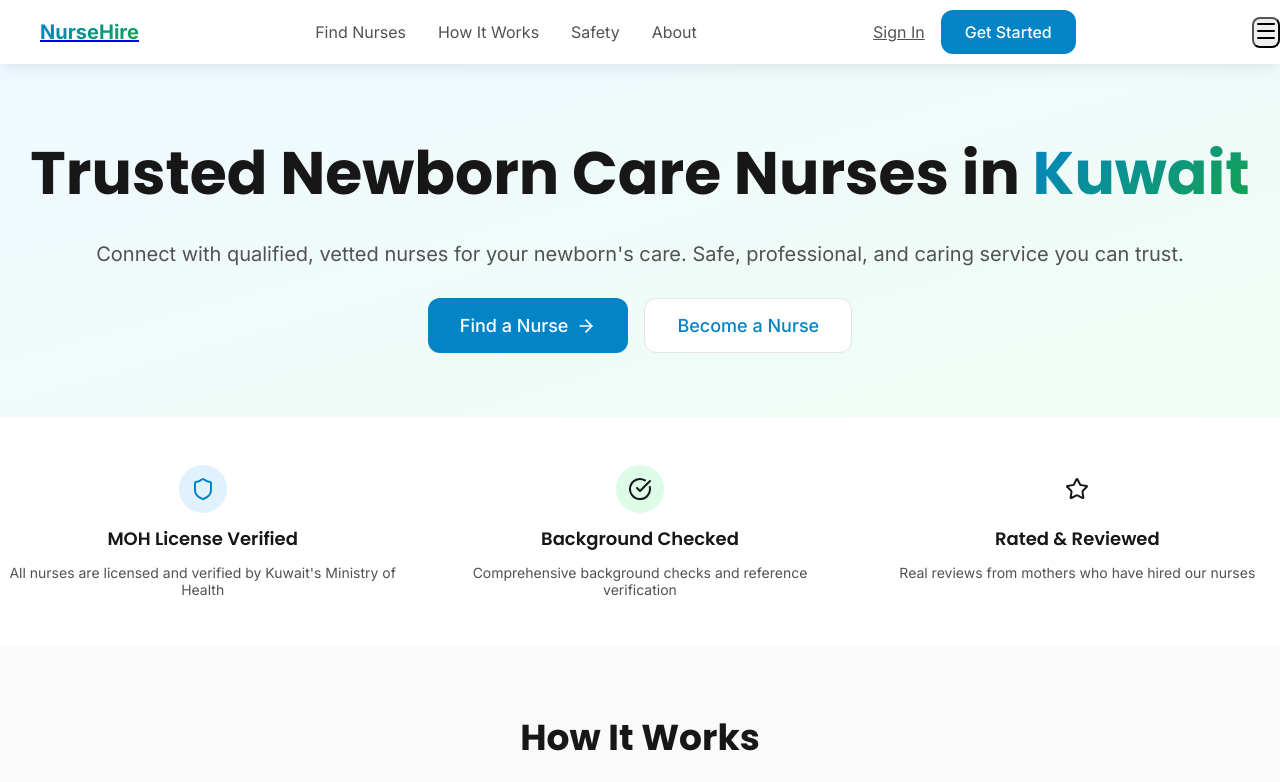
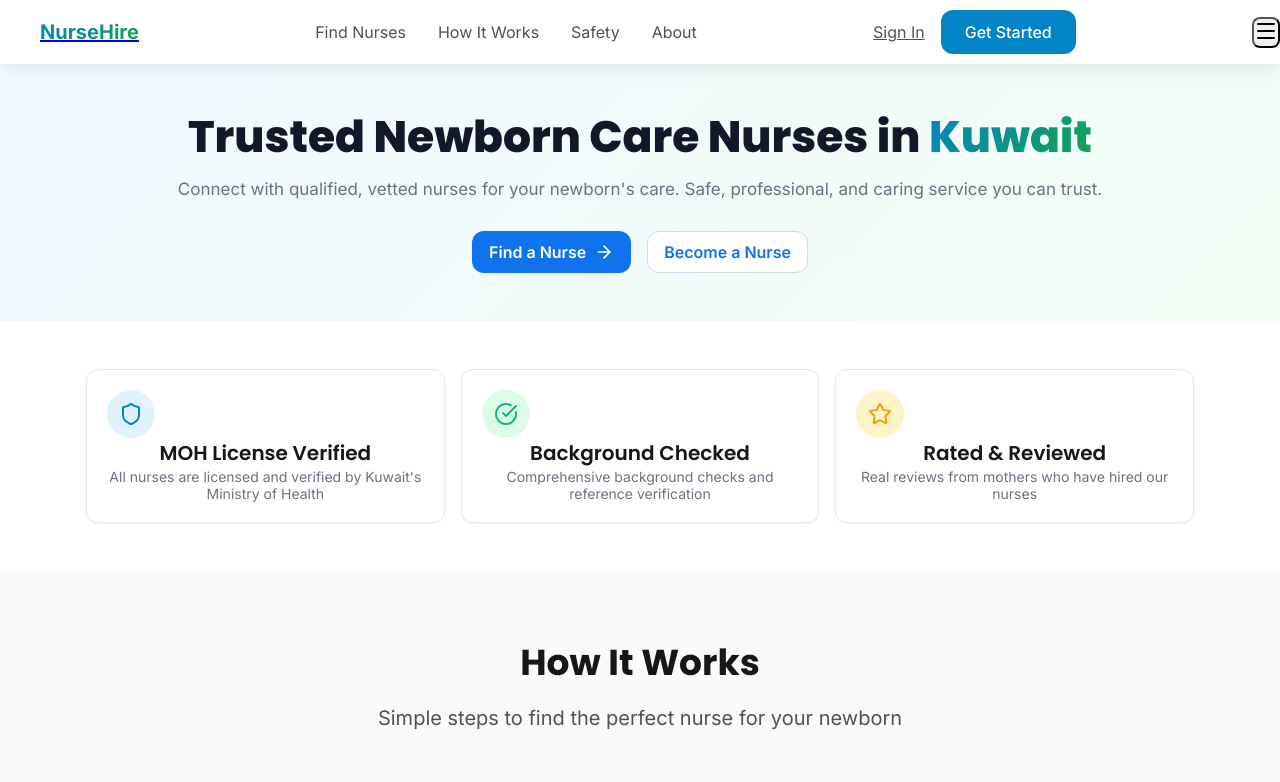
Before and after one commit to mohamadalmarzouq/NurseHire, a Next.js app: page / in a window 1280 px wide. Shown: the top 782 px of the page. Built offline with nearby package versions, Linux system fonts and the light colour scheme; no server answers.

Commit message:
Add NurseHire UI tokens; apply to homepage, mother dashboard, and nurses list

```diff
--- a/src/app/globals.css
+++ b/src/app/globals.css
@@ -850,3 +850,49 @@ nav a:hover {
 .step-line.inactive {
   background: #e5e5e5;
 }
+
+/* =============== NurseHire UI tokens (non-breaking) =============== */
+:root{
+  --nh-primary:#0F73EE; --nh-primary-600:#1D4ED8; --nh-secondary:#10B981; --nh-accent:#F59E0B;
+  --nh-text:#111827; --nh-muted:#6B7280; --nh-line:#E5E7EB; --nh-bg:#F9FAFB; --nh-surface:#FFFFFF;
+  --nh-radius:12px; --nh-radius-lg:20px; --nh-shadow:0 6px 20px rgba(2,6,23,.06);
+  --nh-shadow-sm:0 1px 2px rgba(2,6,23,.06); --nh-focus:0 0 0 3px rgba(15,115,238,.15);
+}
+
+.nh-section{padding:48px 0;background:var(--nh-bg)}
+.nh-container{max-width:1140px;margin:0 auto;padding:0 16px}
+.nh-grid{display:grid;gap:16px}
+@media (min-width:768px){.nh-grid-2{grid-template-columns:repeat(2,1fr)}.nh-grid-3{grid-template-columns:repeat(3,1fr)}}
+
+.nh-card{background:var(--nh-surface);border:1px solid var(--nh-line);border-radius:var(--nh-radius);box-shadow:var(--nh-shadow-sm);padding:20px}
+.nh-card--lift:hover{transform:translateY(-4px);box-shadow:var(--nh-shadow);transition:transform .18s ease,box-shadow .18s ease}
+
+.nh-h1{font-weight:800;font-size:clamp(28px,4.5vw,44px);line-height:1.15;color:var(--nh-text)}
+.nh-h2{font-weight:700;font-size:clamp(22px,3.2vw,30px);line-height:1.2;color:var(--nh-text)}
+.nh-sub{color:var(--nh-muted);font-size:17px}
+
+.nh-btn{display:inline-flex;align-items:center;gap:8px;padding:10px 16px;border-radius:12px;font-weight:600;border:1px solid transparent;transition:all .18s ease;cursor:pointer;text-decoration:none}
+.nh-btn--primary{background:var(--nh-primary);color:#fff}
+.nh-btn--primary:hover{background:var(--nh-primary-600);transform:translateY(-1px)}
+.nh-btn--ghost{background:#fff;color:var(--nh-primary);border-color:#C7DAFE}
+.nh-btn--ghost:hover{background:#F5F8FF}
+
+.nh-badge{display:inline-flex;align-items:center;gap:6px;padding:4px 10px;border-radius:999px;font-size:12px;font-weight:600;border:1px solid var(--nh-line);color:var(--nh-muted);background:#fff}
+.nh-badge--ok{color:#065F46;border-color:#A7F3D0;background:#ECFDF5}
+.nh-badge--warn{color:#92400E;border-color:#FDE68A;background:#FFFBEB}
+.nh-badge--info{color:#1E3A8A;border-color:#BFDBFE;background:#EFF6FF}
+
+.nh-row{display:flex;align-items:center;justify-content:space-between;padding:14px 16px;border:1px solid var(--nh-line);border-radius:12px;background:#fff}
+.nh-row:hover{box-shadow:var(--nh-shadow-sm)}
+
+.nh-input{width:100%;padding:10px 12px;border:1px solid var(--nh-line);border-radius:12px;background:#fff}
+.nh-input:focus{outline:none;box-shadow:var(--nh-focus);border-color:#93C5FD}
+
+.nh-avatar{width:40px;height:40px;border-radius:999px;background:#E5F0FF;color:#1D4ED8;display:grid;place-items:center;font-weight:700}
+
+.nh-empty{display:grid;place-items:center;text-align:center;padding:36px;border:1px dashed var(--nh-line);border-radius:12px;background:#fff;color:var(--nh-muted)}
+.nh-empty .nh-icon{width:48px;height:48px;border-radius:999px;background:#F3F4F6;display:grid;place-items:center;margin-bottom:10px}
+
+.nh-divider{height:1px;background:var(--nh-line);margin:16px 0}
+.nh-muted{color:var(--nh-muted)}
+.nh-right{margin-left:auto}
--- a/src/app/page.tsx
+++ b/src/app/page.tsx
@@ -49,23 +49,22 @@ export default function HomePage() {
   return (
     <div className="min-h-screen">
       {/* Hero Section */}
-      <section className="bg-gradient-to-br from-primary-50 to-secondary-50 section-padding">
-        <div className="container-custom">
+      <section className="nh-section" style={{background:"linear-gradient(135deg,#f0f9ff,#f0fdf4)"}}>
+        <div className="nh-container">
           <div className="max-w-4xl mx-auto text-center">
-            <h1 className="text-4xl md:text-6xl font-bold text-neutral-900 mb-6 text-balance">
+            <h1 className="nh-h1 mb-4 text-balance">
               Trusted Newborn Care Nurses in{' '}
               <span className="text-gradient">Kuwait</span>
             </h1>
-            <p className="text-xl text-neutral-600 mb-8 leading-relaxed max-w-2xl mx-auto">
-              Connect with qualified, vetted nurses for your newborn&apos;s care.
-              Safe, professional, and caring service you can trust.
+            <p className="nh-sub mb-8 max-w-2xl mx-auto">
+              Connect with qualified, vetted nurses for your newborn&apos;s care. Safe, professional, and caring service you can trust.
             </p>
             <div className="flex flex-col sm:flex-row gap-4 justify-center">
-              <Link href="/nurses" className="btn-primary text-lg px-8 py-4">
+              <Link href="/nurses" className="nh-btn nh-btn--primary">
                 Find a Nurse
-                <ArrowRight className="w-5 h-5 ml-2 inline" />
+                <ArrowRight className="w-5 h-5" />
               </Link>
-              <Link href="/nurse/register" className="btn-secondary text-lg px-8 py-4">
+              <Link href="/nurse/register" className="nh-btn nh-btn--ghost">
                 Become a Nurse
               </Link>
             </div>
@@ -74,29 +73,29 @@ export default function HomePage() {
       </section>
 
       {/* Trust Indicators */}
-      <section className="bg-white py-12">
-        <div className="container-custom">
-          <div className="grid grid-cols-1 md:grid-cols-3 gap-8 text-center">
-            <div className="flex flex-col items-center space-y-3">
-              <div className="w-12 h-12 bg-primary-100 rounded-full flex items-center justify-center">
-                <Shield className="w-6 h-6 text-primary-600" />
+      <section className="nh-section" style={{background:'#fff'}}>
+        <div className="nh-container">
+          <div className="nh-grid nh-grid-3 text-center">
+            <div className="nh-card nh-card--lift">
+              <div className="w-12 h-12 mx-auto rounded-full flex items-center justify-center" style={{background:'#e0f2fe'}}>
+                <Shield className="w-6 h-6" color="#0284c7" />
               </div>
-              <h3 className="font-semibold text-lg">MOH License Verified</h3>
-              <p className="text-neutral-600 text-sm">All nurses are licensed and verified by Kuwait&apos;s Ministry of Health</p>
+              <h3 className="text-xl font-semibold mt-3">MOH License Verified</h3>
+              <p className="nh-muted text-sm mt-1">All nurses are licensed and verified by Kuwait&apos;s Ministry of Health</p>
             </div>
-            <div className="flex flex-col items-center space-y-3">
-              <div className="w-12 h-12 bg-secondary-100 rounded-full flex items-center justify-center">
-                <CheckCircle className="w-6 h-6 text-secondary-600" />
+            <div className="nh-card nh-card--lift">
+              <div className="w-12 h-12 mx-auto rounded-full flex items-center justify-center" style={{background:'#dcfce7'}}>
+                <CheckCircle className="w-6 h-6" color="#10B981" />
               </div>
-              <h3 className="font-semibold text-lg">Background Checked</h3>
-              <p className="text-neutral-600 text-sm">Comprehensive background checks and reference verification</p>
+              <h3 className="text-xl font-semibold mt-3">Background Checked</h3>
+              <p className="nh-muted text-sm mt-1">Comprehensive background checks and reference verification</p>
             </div>
-            <div className="flex flex-col items-center space-y-3">
-              <div className="w-12 h-12 bg-accent-100 rounded-full flex items-center justify-center">
-                <Star className="w-6 h-6 text-accent-600" />
+            <div className="nh-card nh-card--lift">
+              <div className="w-12 h-12 mx-auto rounded-full flex items-center justify-center" style={{background:'#FEF3C7'}}>
+                <Star className="w-6 h-6" color="#F59E0B" />
               </div>
-              <h3 className="font-semibold text-lg">Rated & Reviewed</h3>
-              <p className="text-neutral-600 text-sm">Real reviews from mothers who have hired our nurses</p>
+              <h3 className="text-xl font-semibold mt-3">Rated & Reviewed</h3>
+              <p className="nh-muted text-sm mt-1">Real reviews from mothers who have hired our nurses</p>
             </div>
           </div>
         </div>
```
Also changed, not shown: src/app/mother/dashboard/page.tsx (+6 -6 lines), src/app/nurses/page.tsx (+6 -6 lines).
